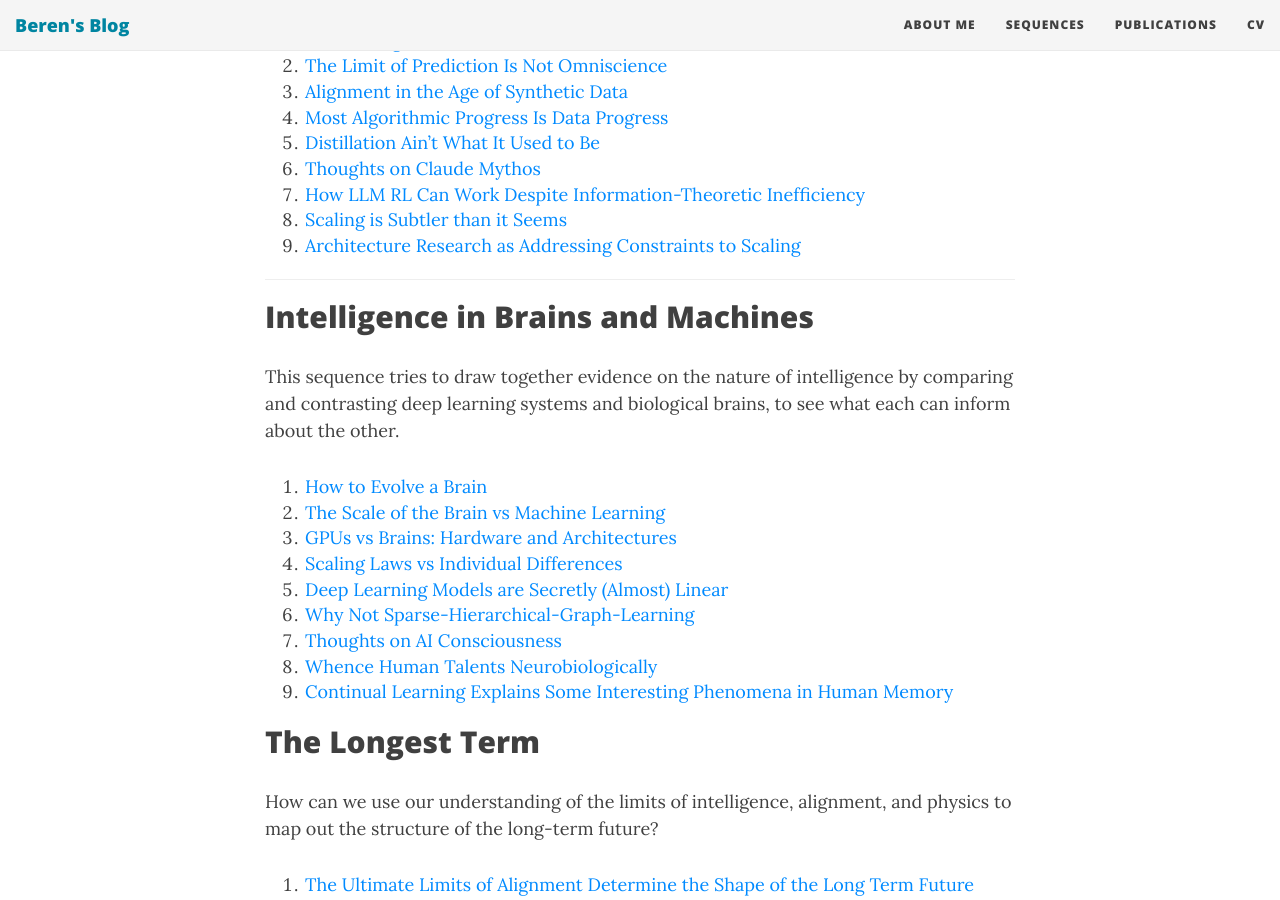
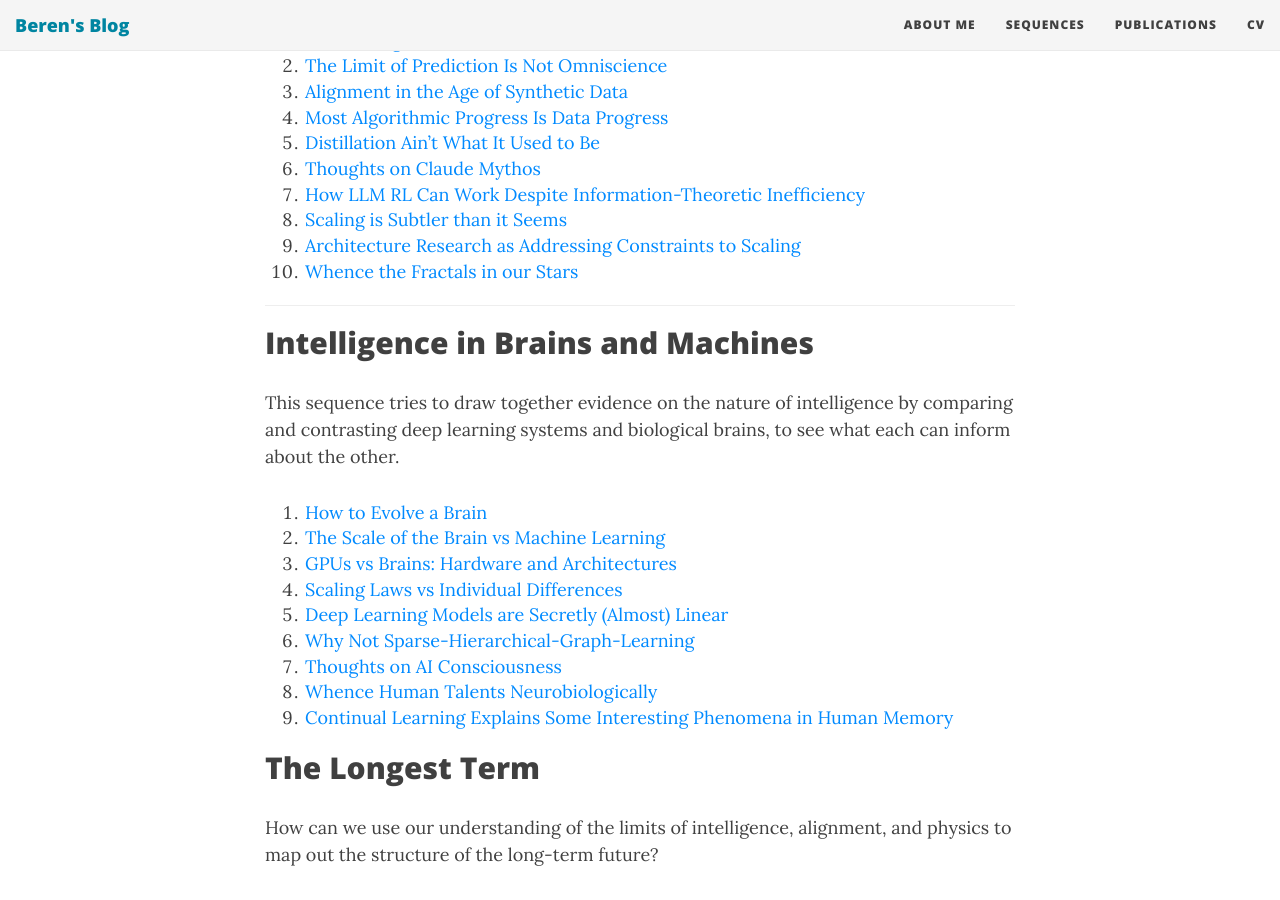
Before and after one commit to BerenMillidge/BerenMillidge.github.io, a Jekyll site: the page built from sequences.md, in a window 1280 px wide and 900 px high, scrolled down 4329 px. Built offline with Jekyll 4.4.1, drawn with Linux system fonts in a browser that asks for light colours; nearby versions of some CDN libraries.

Commit message:
Update sequences.md

```diff
--- a/sequences.md
+++ b/sequences.md
@@ -163,6 +163,7 @@ This sequence collects my writing on the contemporary deep-learning paradigm: wh
 7. [How LLM RL Can Work Despite Information-Theoretic Inefficiency]({% post_url 2026-07-26-How-Can-LLM-RL-Work-Despite-Information-Theoretic-Inefficiency %})
 8. [Scaling is Subtler than it Seems]({% post_url 2026-08-15-Scaling-is-Subtler-than-it-Seems %})
 9. [Architecture Research as Addressing Constraints to Scaling]({% post_url 2026-08-23-Architecture-Research-as-Addressing-Constraints-to-Scaling %})
+10. [Whence the Fractals in our Stars]({% post_url 2026-08-30-Whence-the-Fractals-in-our-Stars %})
 
 ---
 
```
